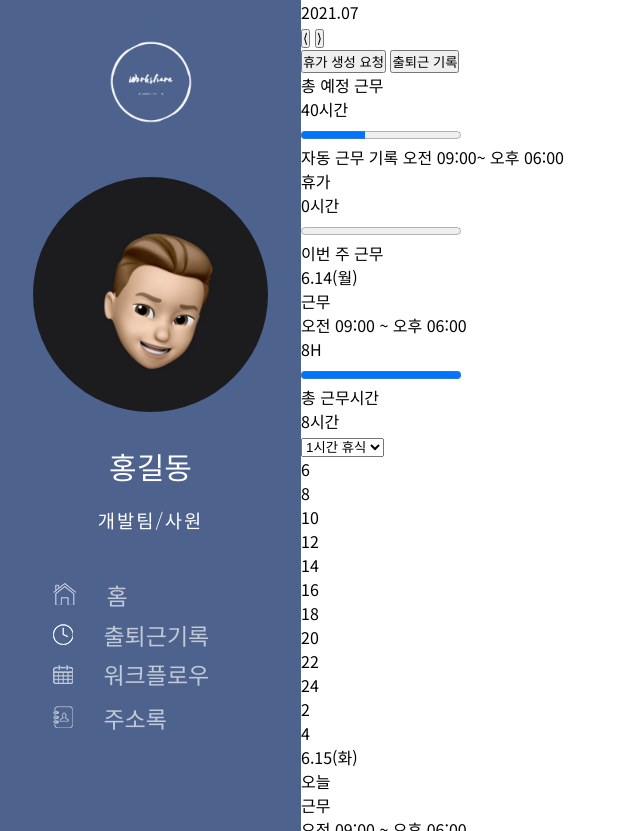
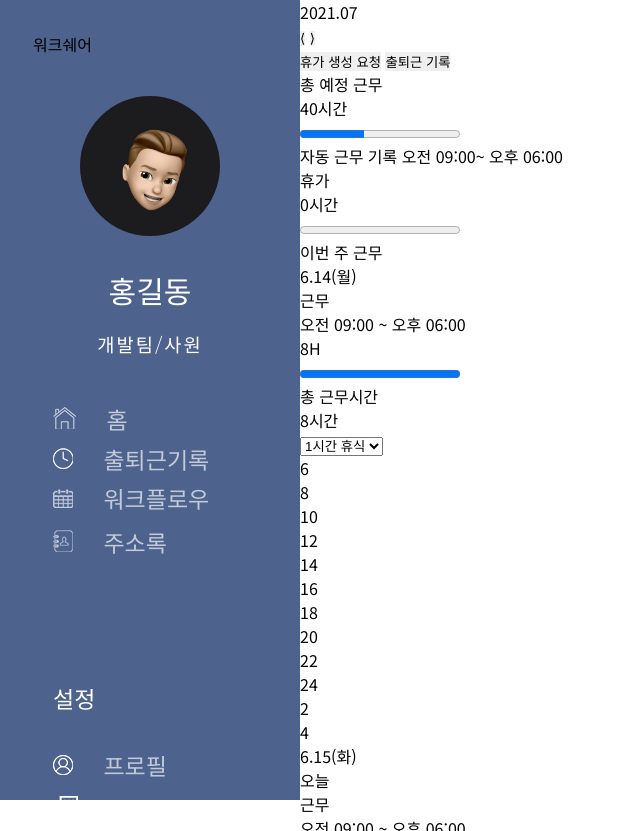
Before and after one commit to DFBproject/workshare, a plain HTML site: page index.html in a window 1280 px wide. Shown: the top 831 px of the page, without its empty margins (0-640 px from the left). Drawn offline with Linux system fonts and the light colour scheme.

Commit message:
from GOM 06.28

```diff
--- a/css/style.css
+++ b/css/style.css
@@ -1,37 +1,52 @@
 /* Google font */
-@import url('https://fonts.googleapis.com/css2?family=Noto+Sans+KR:wght@100;300;400;500;700;900&display=swap');
+@import url("https://fonts.googleapis.com/css2?family=Noto+Sans+KR:wght@100;300;400;500;700;900&display=swap");
 
 /* Varibles css */
 :root {
   /* COLORS */
   --main-color: #333;
-    --main-color-light: #FFF;
+  --main-color-light: #fff;
+
+  /* Font size */
+  --font-small: 0.88rem;
+  --font-medium: 1rem;
+  --font-large: 1.13rem;
+  --font-x-large: 1.5rem;
+  --font-xx-large: 2rem;
 
   /* Font weight */
-    --font-thin: 100;
-    --font-light: 300;
-    --font-reglar: 400;
-    --font-medium: 500;
-    --font-bold: 700;
-    --font-black: 900;
+  --weight-thin: 100;
+  --weight-light: 300;
+  --weight-reglar: 400;
+  --weight-medium: 500;
+  --weight-bold: 700;
+  --weight-black: 900;
 }
 
-*, ::before, ::after {
+*,
+*::before,
+*::after {
   box-sizing: border-box;
   margin: 0;
   padding: 0;
 }
 
 body {
-    font-family: 'Noto Sans KR', sans-serif;
+  font-family: "Noto Sans KR", sans-serif;
 }
 
-h1.h2,h3,ul,p {
+h1,
+h2,
+h3,
+ul,
+p {
   margin: 0;
 }
 
-h1,h2,h3 {
-    color:var(--main-color);
+h1,
+h2,
+h3 {
+  color: var(--main-color);
   font-weight: var(--font-medium);
 }
 
@@ -49,6 +64,11 @@ img {
   height: auto;
 }
 
+button {
+  cursor: pointer;
+  border: none;
+  outline: none;
+}
 
 /* Container */
 
@@ -56,61 +76,55 @@ img {
   max-width: 968px;
   width: 100%;
   display: flex;
+  height: 100vh;
 }
-
-
 
 /* Left_side */
 
 .left__side {
-    width: 301px;
+  width: 300px;
   background-color: #4d628d;
   padding: 2rem 2.063rem 8.25rem;
-    height: 100%;
-}
-
-.logo {
-    width: 100px;
-    margin: 0 auto;
 }
 
 /* Profile */
 
 .profile {
-    margin: 2.5rem 0  ;
+  margin: 2.5rem 0;
   text-align: center;
+  /* background-color: #fff; */
 }
 
 .profile img {
-    overflow:hidden;
+  overflow: hidden;
   border-radius: 50%;
+  width: 140px;
 }
 
 .profile__title {
   font-size: 1.875rem;
-    color:var(--main-color-light);
+  color: var(--main-color-light);
   margin: 1.688rem 0 1.125rem;
-    font-weight:var(--font-medium);
+  font-weight: var(--weight-medium);
 }
 
 .profile__team {
-    letter-spacing: .125rem;
-    color:var(--main-color-light);
-    font-weight:var(--font-light);
+  letter-spacing: 0.125rem;
+  color: var(--main-color-light);
+  font-weight: var(--weight-light);
 }
 
-
 /* Nav */
-
-
+.nav__menu {
+  /* background-color: #fff; */
+}
 .nav__link {
   font-size: 1.438rem;
   display: inline-block;
   width: 100%;
   height: 2.563rem;
   color: rgba(255, 255, 255, 0.66);
-    font-weight:var(--font-light);
-    font-size: 1.438rem;
+  font-weight: var(--weight-light);
   position: relative;
 }
 .nav__link:hover {
@@ -130,14 +144,14 @@ img {
 /* sub_menu */
 .sub__menu {
   font-size: 1.438rem;
-    margin: 1.125rem 4.125rem ;
+  margin: 1.125rem 4.125rem;
   display: none;
 }
 .sub__menu li a {
   color: rgba(255, 255, 255, 0.66);
 }
 .sub__menu li a:hover {
-    color:var(--main-color-light);
+  color: var(--main-color-light);
 }
 .sub__menu li:last-child {
   margin-top: 18px;
@@ -146,18 +160,15 @@ img {
 /* setting */
 .setting {
   margin-top: 7.5rem;
+  /* background-color: red; */
 }
 
 .setting__title {
   font-size: 1.438rem;
   margin-left: 1.25rem;
-    color:var(--main-color-light);
+  color: var(--main-color-light);
 }
 
 .setting__list {
   margin-top: 1.875rem;
 }
-
-
-.right__side {
-}
--- a/index.html
+++ b/index.html
@@ -1,6 +1,6 @@
 <!DOCTYPE html>
 <html lang="ko">
-<!-- 테스트 주석 -->
+
 <head>
     <meta charset="UTF-8">
     <meta http-equiv="X-UA-Compatible" content="IE=edge">
@@ -16,9 +16,7 @@
         <!-- 전체 컨테이너 -->
         <section class="left__side">
             <!-- 왼쪽 카테고리 영역 div -->
-            <div class="logo">
-                <img src="./images/logo.png" alt="logo">
-            </div>
+            <div class="logo">워크쉐어</div>
             <div class="profile">
                 <img src="./images/bear.png" alt="profile">
                 <h1 class="profile__title">홍길동</h1>
@@ -37,14 +35,6 @@
                             <img src="./images/watch.png" alt="watch" class="nav__icon">
                             <span>출퇴근기록</span>
                         </a>
-                        <ul class="sub__menu">
-                            <li>
-                                <a href="#none">달력형</a>
-                            </li>
-                            <li>
-                                <a href="#none">목록형</a>
-                            </li>
-                        </ul>
                     </li>
                     <li class="nav__item">
                         <a href="#none" class="nav__link">
```
Lines whose indentation alone changed are shown as unchanged.
